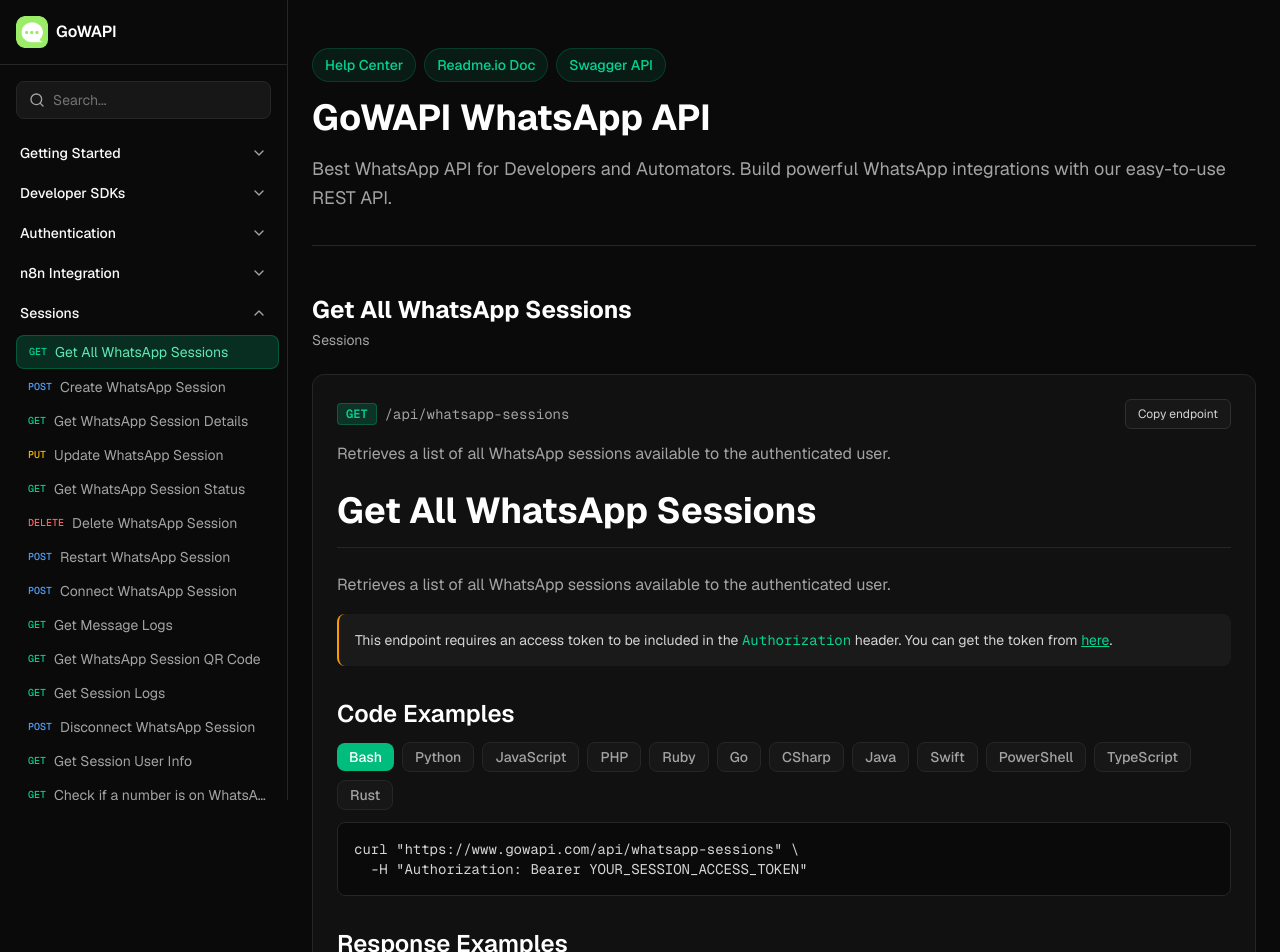
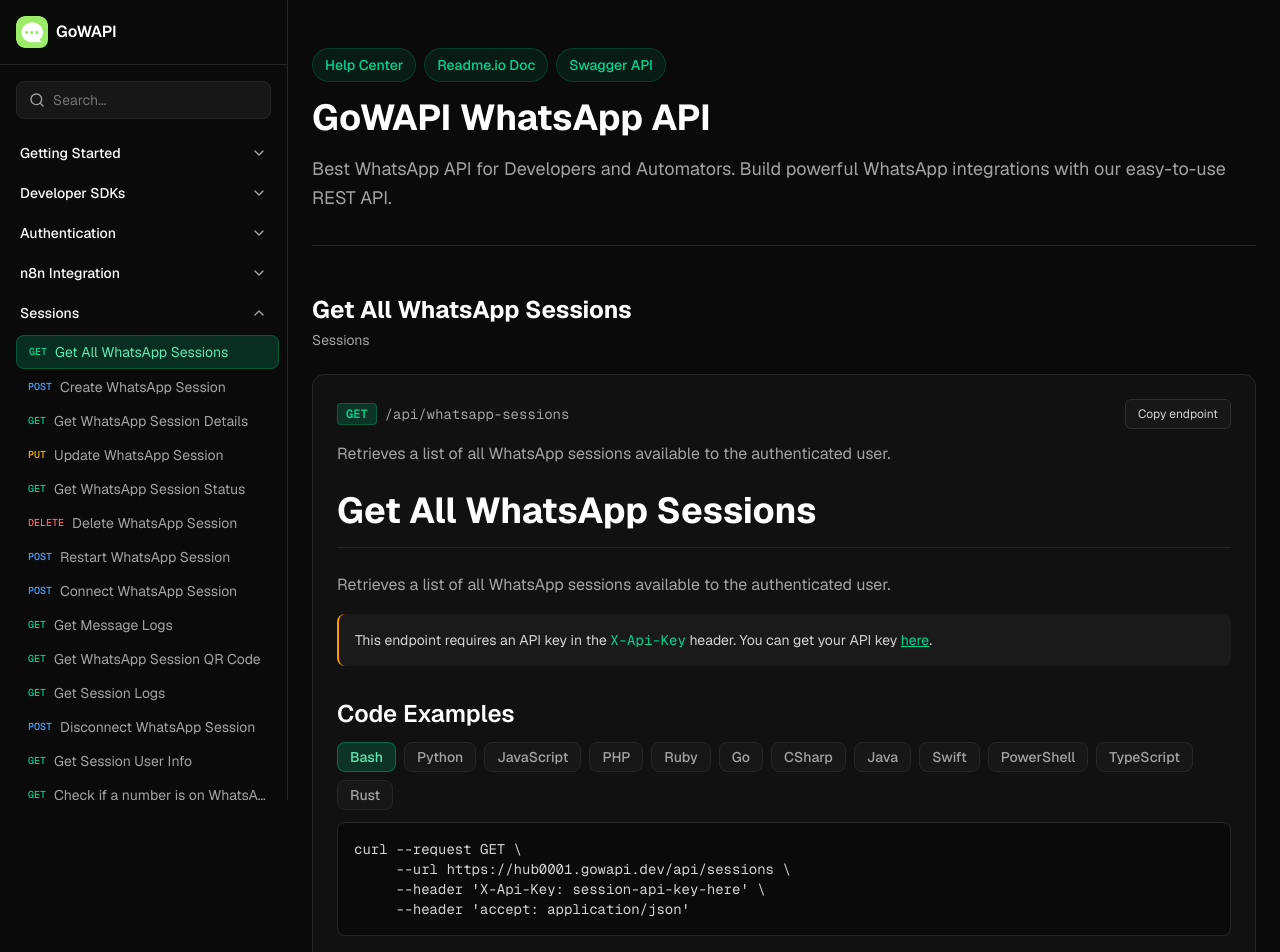
Before and after one commit to RAP-Tec/gowapi-api-docs, a Next.js app: page /get-all-whatsapp-sessions in a window 1280 px wide. Shown: the top 952 px of the page. Built offline with nearby package versions, Linux system fonts and the light colour scheme.

Commit message:
Update page.tsx

```diff
--- a/app/get-all-whatsapp-sessions/page.tsx
+++ b/app/get-all-whatsapp-sessions/page.tsx
@@ -6,6 +6,167 @@ import { useState } from "react"
 export default function GetAllWhatsAppSessionsPage() {
   const endpoint = "/api/whatsapp-sessions"
   const [copied, setCopied] = useState(false)
+  const languages = [
+    "Bash",
+    "Python",
+    "JavaScript",
+    "PHP",
+    "Ruby",
+    "Go",
+    "CSharp",
+    "Java",
+    "Swift",
+    "PowerShell",
+    "TypeScript",
+    "Rust",
+  ] as const
+  type Language = (typeof languages)[number]
+  const [activeLanguage, setActiveLanguage] = useState<Language>("Bash")
+  const codeExamples: Record<Language, string> = {
+    Bash: String.raw`curl --request GET \
+     --url https://hub0001.gowapi.dev/api/sessions \
+     --header 'X-Api-Key: session-api-key-here' \
+     --header 'accept: application/json'`,
+    Python: `import requests
+
+url = "https://hub0001.gowapi.dev/api/sessions"
+headers = {
+    "X-Api-Key": "session-api-key-here",
+    "accept": "application/json"
+}
+
+response = requests.get(url, headers=headers)
+print(response.json())`,
+    JavaScript: `const url = "https://hub0001.gowapi.dev/api/sessions";
+
+const response = await fetch(url, {
+  method: "GET",
+  headers: {
+    "X-Api-Key": "session-api-key-here",
+    "accept": "application/json",
+  },
+});
+
+const data = await response.json();
+console.log(data);`,
+    PHP: `<?php
+
+$curl = curl_init();
+
+curl_setopt_array($curl, [
+  CURLOPT_URL => "https://hub0001.gowapi.dev/api/sessions",
+  CURLOPT_RETURNTRANSFER => true,
+  CURLOPT_HTTPHEADER => [
+    "X-Api-Key: session-api-key-here",
+    "accept: application/json"
+  ],
+]);
+
+$response = curl_exec($curl);
+curl_close($curl);
+
+echo $response;`,
+    Ruby: `require "net/http"
+require "uri"
+
+uri = URI.parse("https://hub0001.gowapi.dev/api/sessions")
+request = Net::HTTP::Get.new(uri)
+request["X-Api-Key"] = "session-api-key-here"
+request["accept"] = "application/json"
+
+response = Net::HTTP.start(uri.hostname, uri.port, use_ssl: true) do |http|
+  http.request(request)
+end
+
+puts response.body`,
+    Go: `package main
+
+import (
+  "fmt"
+  "io"
+  "net/http"
+)
+
+func main() {
+  req, _ := http.NewRequest("GET", "https://hub0001.gowapi.dev/api/sessions", nil)
+  req.Header.Set("X-Api-Key", "session-api-key-here")
+  req.Header.Set("accept", "application/json")
+
+  res, _ := http.DefaultClient.Do(req)
+  defer res.Body.Close()
+
+  body, _ := io.ReadAll(res.Body)
+  fmt.Println(string(body))
+}`,
+    CSharp: `using System.Net.Http;
+
+var client = new HttpClient();
+var request = new HttpRequestMessage(HttpMethod.Get, "https://hub0001.gowapi.dev/api/sessions");
+request.Headers.Add("X-Api-Key", "session-api-key-here");
+request.Headers.Add("accept", "application/json");
+
+var response = await client.SendAsync(request);
+var body = await response.Content.ReadAsStringAsync();
+Console.WriteLine(body);`,
+    Java: `HttpRequest request = HttpRequest.newBuilder()
+    .uri(URI.create("https://hub0001.gowapi.dev/api/sessions"))
+    .header("X-Api-Key", "session-api-key-here")
+    .header("accept", "application/json")
+    .GET()
+    .build();
+
+HttpResponse<String> response = HttpClient.newHttpClient()
+    .send(request, HttpResponse.BodyHandlers.ofString());
+
+System.out.println(response.body());`,
+    Swift: `import Foundation
+
+var request = URLRequest(url: URL(string: "https://hub0001.gowapi.dev/api/sessions")!)
+request.httpMethod = "GET"
+request.setValue("session-api-key-here", forHTTPHeaderField: "X-Api-Key")
+request.setValue("application/json", forHTTPHeaderField: "accept")
+
+URLSession.shared.dataTask(with: request) { data, _, error in
+    guard let data = data, error == nil else { return }
+    print(String(data: data, encoding: .utf8) ?? "")
+}.resume()`,
+    PowerShell: `$headers = @{
+  "X-Api-Key" = "session-api-key-here"
+  "accept" = "application/json"
+}
+
+$response = Invoke-RestMethod -Uri "https://hub0001.gowapi.dev/api/sessions" -Method GET -Headers $headers
+$response | ConvertTo-Json -Depth 10`,
+    TypeScript: `const response = await fetch("https://hub0001.gowapi.dev/api/sessions", {
+  method: "GET",
+  headers: {
+    "X-Api-Key": "session-api-key-here",
+    "accept": "application/json",
+  },
+});
+
+const data = await response.json();
+console.log(data);`,
+    Rust: `use reqwest::header::{HeaderMap, HeaderValue, ACCEPT};
+
+#[tokio::main]
+async fn main() -> Result<(), Box<dyn std::error::Error>> {
+    let mut headers = HeaderMap::new();
+    headers.insert("X-Api-Key", HeaderValue::from_static("session-api-key-here"));
+    headers.insert(ACCEPT, HeaderValue::from_static("application/json"));
+
+    let client = reqwest::Client::new();
+    let response = client
+        .get("https://hub0001.gowapi.dev/api/sessions")
+        .headers(headers)
+        .send()
+        .await?;
+
+    let body = response.text().await?;
+    println!("{}", body);
+    Ok(())
+}`,
+  }
 
   const handleCopyEndpoint = async () => {
     try {
@@ -53,8 +214,8 @@ export default function GetAllWhatsAppSessionsPage() {
           </p>
 
           <div className="mb-8 p-4 border-l-2 border-amber-500 rounded-lg bg-[#1a1a1a] text-[#d4d4d4] text-sm">
-            This endpoint requires an access token to be included in the <code className="text-emerald-400">Authorization</code> header.
-            You can get the token from{" "}
+            This endpoint requires an API key in the <code className="text-emerald-400">X-Api-Key</code> header.
+            You can get your API key{" "}
             <a href="/authentication#api-tokens" className="text-emerald-400 hover:text-emerald-300 underline">
               here
             </a>.
@@ -62,23 +223,28 @@ export default function GetAllWhatsAppSessionsPage() {
 
           <h4 className="text-2xl font-semibold text-white mb-3">Code Examples</h4>
           <div className="mb-3 flex items-center gap-2 flex-wrap">
-            <span className="inline-flex items-center px-3 py-1 rounded-lg bg-emerald-500 text-white text-sm font-medium">Bash</span>
-            <span className="inline-flex items-center px-3 py-1 rounded-lg bg-[#171717] text-[#a3a3a3] text-sm font-medium border border-[#262626]">Python</span>
-            <span className="inline-flex items-center px-3 py-1 rounded-lg bg-[#171717] text-[#a3a3a3] text-sm font-medium border border-[#262626]">JavaScript</span>
-            <span className="inline-flex items-center px-3 py-1 rounded-lg bg-[#171717] text-[#a3a3a3] text-sm font-medium border border-[#262626]">PHP</span>
-            <span className="inline-flex items-center px-3 py-1 rounded-lg bg-[#171717] text-[#a3a3a3] text-sm font-medium border border-[#262626]">Ruby</span>
-            <span className="inline-flex items-center px-3 py-1 rounded-lg bg-[#171717] text-[#a3a3a3] text-sm font-medium border border-[#262626]">Go</span>
-            <span className="inline-flex items-center px-3 py-1 rounded-lg bg-[#171717] text-[#a3a3a3] text-sm font-medium border border-[#262626]">CSharp</span>
-            <span className="inline-flex items-center px-3 py-1 rounded-lg bg-[#171717] text-[#a3a3a3] text-sm font-medium border border-[#262626]">Java</span>
-            <span className="inline-flex items-center px-3 py-1 rounded-lg bg-[#171717] text-[#a3a3a3] text-sm font-medium border border-[#262626]">Swift</span>
-            <span className="inline-flex items-center px-3 py-1 rounded-lg bg-[#171717] text-[#a3a3a3] text-sm font-medium border border-[#262626]">PowerShell</span>
-            <span className="inline-flex items-center px-3 py-1 rounded-lg bg-[#171717] text-[#a3a3a3] text-sm font-medium border border-[#262626]">TypeScript</span>
-            <span className="inline-flex items-center px-3 py-1 rounded-lg bg-[#171717] text-[#a3a3a3] text-sm font-medium border border-[#262626]">Rust</span>
+            {languages.map((language) => {
+              const isActive = activeLanguage === language
+              return (
+                <button
+                  key={language}
+                  type="button"
+                  onClick={() => setActiveLanguage(language)}
+                  className={
+                    isActive
+                      ? "inline-flex items-center px-3 py-1 rounded-lg bg-emerald-500/20 text-emerald-300 text-sm font-medium border border-emerald-500/40"
+                      : "inline-flex items-center px-3 py-1 rounded-lg bg-[#171717] text-[#a3a3a3] text-sm font-medium border border-[#262626] hover:text-white hover:border-[#404040] transition-colors"
+                  }
+                  aria-pressed={isActive}
+                >
+                  {language}
+                </button>
+              )
+            })}
           </div>
 
           <pre className="mb-8 p-4 rounded-lg bg-[#0a0a0a] border border-[#262626] overflow-x-auto text-sm text-[#d4d4d4]">
-{`curl "https://www.gowapi.com/api/whatsapp-sessions" \\
-  -H "Authorization: Bearer YOUR_SESSION_ACCESS_TOKEN"`}
+{codeExamples[activeLanguage]}
           </pre>
 
           <h4 className="text-2xl font-semibold text-white mb-3">Response Examples</h4>
```
